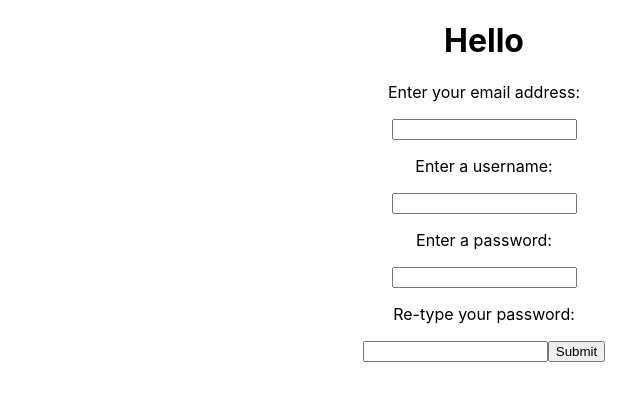
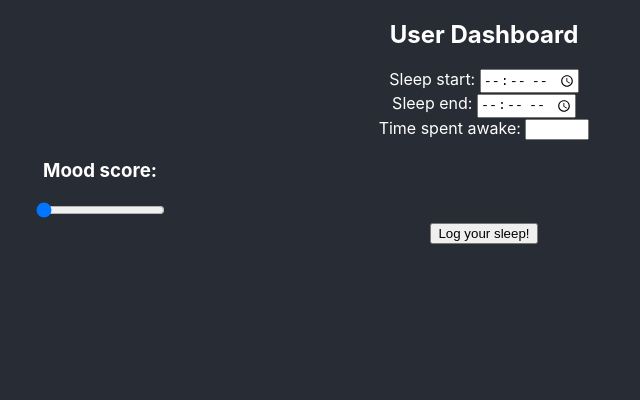
Before and after one commit to CoraNiall/BioLogMe, a React (Create React App) app in the folder client/: page /register in a window 1280 px wide. Shown: the top 400 px of the page, without its empty margins (156-796 px from the left). Built offline with nearby package versions, Linux system fonts and the light colour scheme.

Commit message:
updating to remove mongoose

```diff
--- a/client/src/App.css
+++ b/client/src/App.css
@@ -1,3 +1,8 @@
+body {
+  background-color: #282c34;
+  color: white;
+}
+
 .Main-wrapper {
   text-align: center;
 }
--- a/client/src/App.js
+++ b/client/src/App.js
@@ -1,42 +1,21 @@
+import React from 'react';
 import './App.css';
-import RegistrationForm from './components/registrationForm';
-import LoginForm from './components/loginForm';
 import UserDashboard from './components/userDashboard';
+import SleepLog from './components/sleepLog';
 
-import { BrowserRouter, Route, Switch, Link } from 'react-router-dom';
-import Button from '@material-ui/core/Button';
+import { BrowserRouter, Route, Switch } from 'react-router-dom';
 
 function App() {
   return (
-    <div className="Main-wrapper">
+    <div className='Main-wrapper'>
       <BrowserRouter>
         <Switch>
-          <Route path='/login'>
-          <LoginForm />
-          </Route>
-          <Route path='/register'>
-        <RegistrationForm />
-        </Route>
-        <Route path='/dashboard'>
-        <UserDashboard />
-        </Route>
-        <Route path='/'>
-          <header className="Main-wrapper-header">
-        <h2>Welcome to BioLog Me </h2>
-        <Button
-        variant='contained'
-        color='primary'
-        component={Link}
-        to='/login'>Log In</Button>
-        <Button
-        variant='contained'
-        color='primary'
-        component={Link}
-        to='/register'>Register</Button>
-        </header>
+          <Route path='/'>
+            <UserDashboard />
+            <SleepLog />
           </Route>
         </Switch>
-        </BrowserRouter>
+      </BrowserRouter>
     </div>
   );
 }
--- a/client/src/components/loginForm.jsx
+++ /dev/null
@@ -1,21 +0,0 @@
-import React from 'react';
-
-function LoginForm() {
-      return (
-        <div className='container'>
-          <form>
-          <h1>Please log in</h1>
-          <p>Username:</p>
-          <input
-            type="text"
-          />
-          <p>Password:</p>
-          <input
-            type="text"
-          />
-        </form>
-        </div>
-      );
-    }
-
-export default LoginForm;
--- a/client/src/components/registrationForm.jsx
+++ /dev/null
@@ -1,67 +0,0 @@
-import React, { useState } from 'react';
-import axios from 'axios';
-
-export default function RegistrationForm() {
-
-  const [input, setInput] = useState({
-    email: '',
-    userName: '',
-    password: '',
-    loggedIn: false
-  });
-
-  const handleChange = (event) => {
-    const { name, value } = event.target;
-    setInput(prevInput => {
-      return {
-        ...prevInput,
-        [name]: value
-      }
-    })
-  }
-
-  const handleClick = (event) => {
-    event.preventDefault();
-
-    const newUser = {
-      email: input.email,
-      userName: input.userName,
-      password: input.password
-    }
-    axios.post('http://localhost:8080/register', newUser)
-  }
-
-      return (
-        <div className='container'>
-          <form>
-          <h1>Hello</h1>
-          <p>Enter your email address:</p>
-          <input
-            type="text"
-            name="email"
-            value={input.email}
-            onChange={handleChange}
-          />
-          <p>Enter a username:</p>
-          <input
-            type="text"
-            name="userName"
-            value={input.userName}
-            onChange={handleChange}
-          />
-          <p>Enter a password:</p>
-          <input
-            type="text"
-            name= "password"
-            value={input.password}
-            onChange={handleChange}
-          />
-          <p>Re-type your password:</p>
-          <input
-            type="text"
-          />
-          <button type='submit' onClick={handleClick}>Submit</button>
-        </form>
-        </div>
-      );
-    };
--- /dev/null
+++ b/client/src/components/sleepLog.jsx
@@ -0,0 +1,33 @@
+import React from 'react';
+import './../styles/sleepLog.css';
+import Slider from './slider';
+
+export default function SleepLog() {
+  return (
+    <form action='' method='post' className='sleep-form'>
+      <div className='sleep-form'>
+        <label>Sleep start: </label>
+        <input type='time' name='sleep-start' id='sleep-start' required />
+      </div>
+      <div className='sleep-form'>
+        <label>Sleep end: </label>
+        <input type='time' name='sleep-end' id='sleep-end' required />
+      </div>
+      <div className='sleep-form'>
+        <label>Time spent awake: </label>
+        <input
+          type='number'
+          name='time-awake'
+          id='time-awake'
+          min='0.5'
+          max='8'
+          step='0.5'
+        />
+      </div>
+      <Slider />
+      <div className='sleep-form'>
+        <input type='submit' value='Log your sleep!' />
+      </div>
+    </form>
+  );
+}
--- /dev/null
+++ b/client/src/components/slider.jsx
@@ -0,0 +1,30 @@
+import React from 'react';
+
+// TODO: this slider is broken and needs fixing
+export default function Slider() {
+  const handleSlider = () => {
+    let slider = document.getElementById('mood-slider');
+    let output = document.getElementById('mood-output');
+    output.innerHTML = slider.value;
+
+    slider.oninput = function () {
+      output.innerHTML = this.value;
+    };
+  };
+
+  return (
+    <div className='mood-slider' id='mood-slider'>
+      <h3>Mood score:</h3>
+      <p id='mood-output'></p>
+      <input
+        type='range'
+        min='1'
+        max='10'
+        step='1'
+        value='1'
+        className='slider'
+        onChange={handleSlider}
+      />
+    </div>
+  );
+}
--- a/client/src/components/userDashboard.jsx
+++ b/client/src/components/userDashboard.jsx
@@ -1,10 +1,9 @@
 import React from 'react';
 
-function UserDashboard() {
-      return (
-        <div className='container'>
-          <h2>User Dashboard</h2>
-        </div>
-      );
-    }
-export default UserDashboard;
+export default function UserDashboard() {
+  return (
+    <div className='dashboard-container'>
+      <h2>User Dashboard</h2>
+    </div>
+  );
+}
--- /dev/null
+++ b/client/src/styles/sleepLog.css
@@ -0,0 +1,33 @@
+.mood-slider {
+  width: 40%;
+}
+
+/* input[type='range'] {
+  -webkit-appearance: none;
+  width: 100%;
+  height: 15px;
+  border-radius: 5px;
+  background: #d3d3d3;
+  outline: none;
+  opacity: 0.7;
+  -webkit-transition: 0.2s;
+  transition: opacity 0.2s;
+}
+
+input[type='range']::-webkit-slider-thumb {
+  -webkit-appearance: none;
+  appearance: none;
+  width: 25px;
+  height: 25px;
+  border-radius: 50%;
+  background: #04aa6d;
+  cursor: pointer;
+}
+
+input[type='range']::-moz-range-thumb {
+  width: 25px;
+  height: 25px;
+  border-radius: 50%;
+  background: #04aa6d;
+  cursor: pointer;
+} */
--- a/package.json
+++ b/package.json
@@ -18,9 +18,9 @@
   },
   "homepage": "https://github.com/CoraNiall/BioLogMe#readme",
   "dependencies": {
-    "dotenv": "^9.0.1",
+    "axios": "^0.21.1",
+    "cors": "^2.8.5",
     "express": "^4.17.1",
-    "mongoose": "^5.12.14",
     "react-router-dom": "^5.2.0"
   }
 }
```
Also changed, not shown: client/src/components/activityLog.jsx (added, +19 -0 lines), client/src/components/foodLog.jsx (added, +19 -0 lines), client/src/components/symptomLog.jsx (added, +19 -0 lines), 2 other files (tests, documents, lock files or other folders).
